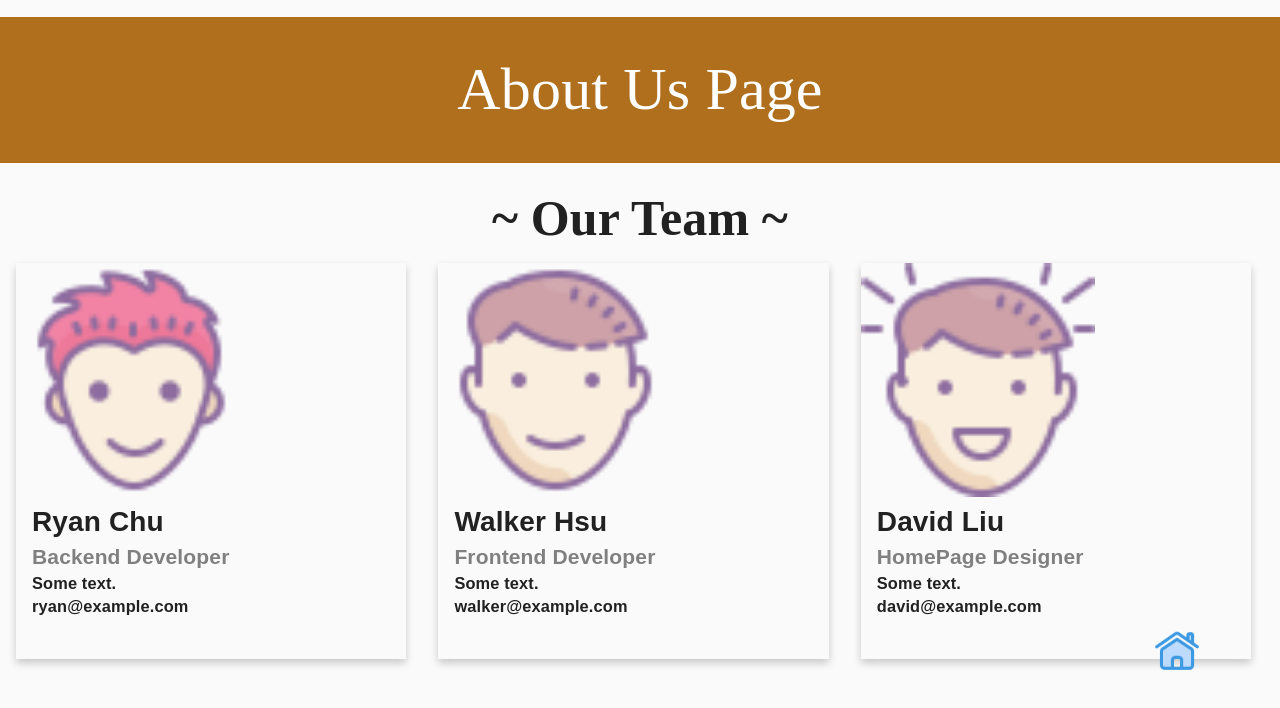
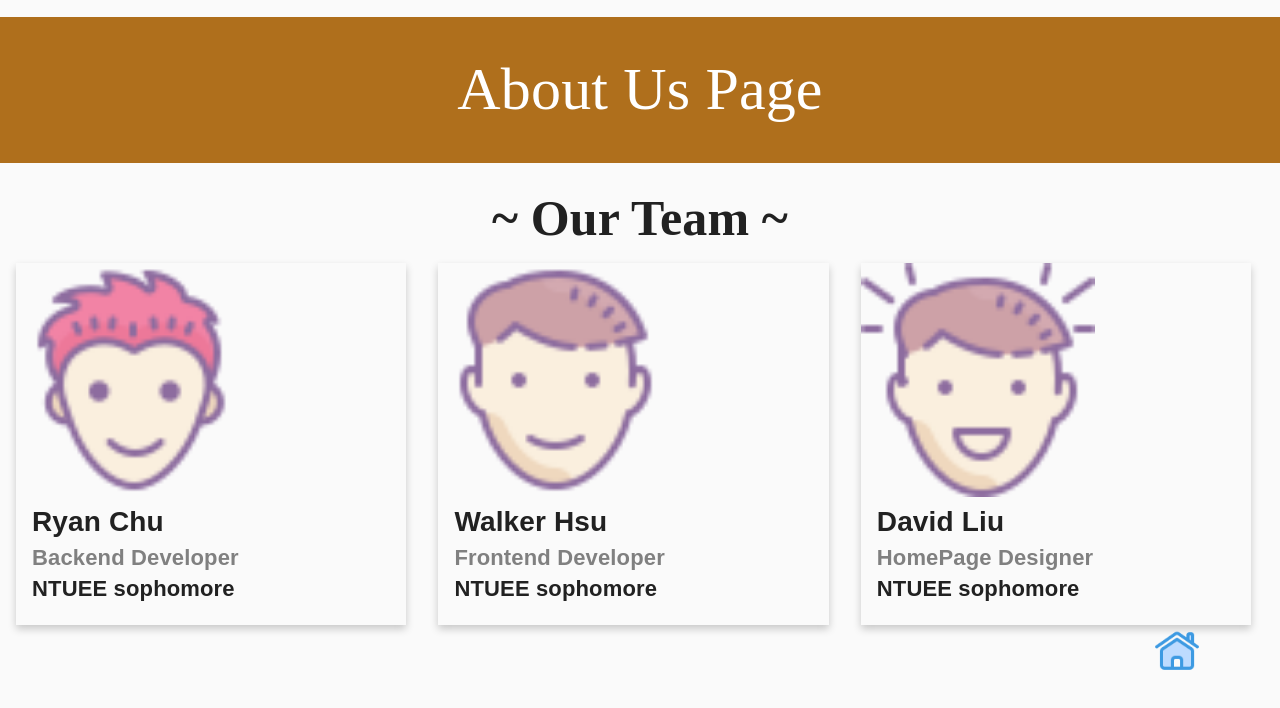
Before and after one commit to walkerhsu/wp_final, a React (Create React App) app in the folder frontend/: page /authors in a window 1280 px wide. Shown: the top 708 px of the page. Built offline with nearby package versions, Linux system fonts and the light colour scheme.

Commit message:
frontend css

```diff
--- a/frontend/src/containers/pages/AboutUs/AuthorsPage.js
+++ b/frontend/src/containers/pages/AboutUs/AuthorsPage.js
@@ -22,10 +22,8 @@ const AuthorsPage = () => {
                 <img src={person1} alt="Ryan" style={{width:60 + '%'}} />
                     <div className="container">
                         <h1>Ryan Chu</h1>
-                        <h2 className="title">Backend Developer</h2>
-                        <h3>Some text.</h3>
-                        <h3>ryan@example.com</h3>
-                        <br></br>
+                        <h2 className="title" style={{fontSize: 22+'px'}}>Backend Developer</h2>
+                        <h3 style={{fontSize: 22+'px'}}>NTUEE sophomore</h3>
                         {/* <p><button className="button">Contact</button></p> */}
                         <br></br>
                     </div>
@@ -37,10 +35,8 @@ const AuthorsPage = () => {
                 <img src={person2} alt="Walker" style={{width:60 + '%'}} />
                     <div className="container">
                         <h1>Walker Hsu</h1>
-                        <h2 className="title">Frontend Developer</h2>
-                        <h3>Some text.</h3>
-                        <h3>walker@example.com</h3>
-                        <br></br>
+                        <h2 className="title" style={{fontSize: 22+'px'}}>Frontend Developer</h2>
+                        <h3 style={{fontSize: 22+'px'}}>NTUEE sophomore</h3>
                         {/* <p><button className="button">Contact</button></p> */}
                         <br></br>
                     </div>
@@ -52,10 +48,8 @@ const AuthorsPage = () => {
                 <img src={person3} alt="David" style={{width:60 + '%'}} />
                     <div className="container">
                         <h1>David Liu</h1>
-                        <h2 className="title">HomePage Designer</h2>
-                        <h3>Some text.</h3>
-                        <h3>david@example.com</h3>
-                        <br></br>
+                        <h2 className="title" style={{fontSize: 22+'px'}}>HomePage Designer</h2>
+                        <h3 style={{fontSize: 22+'px'}}>NTUEE sophomore</h3>
                         {/* <p><button className="button">Contact</button></p> */}
                         <br></br>
                     </div>
```
